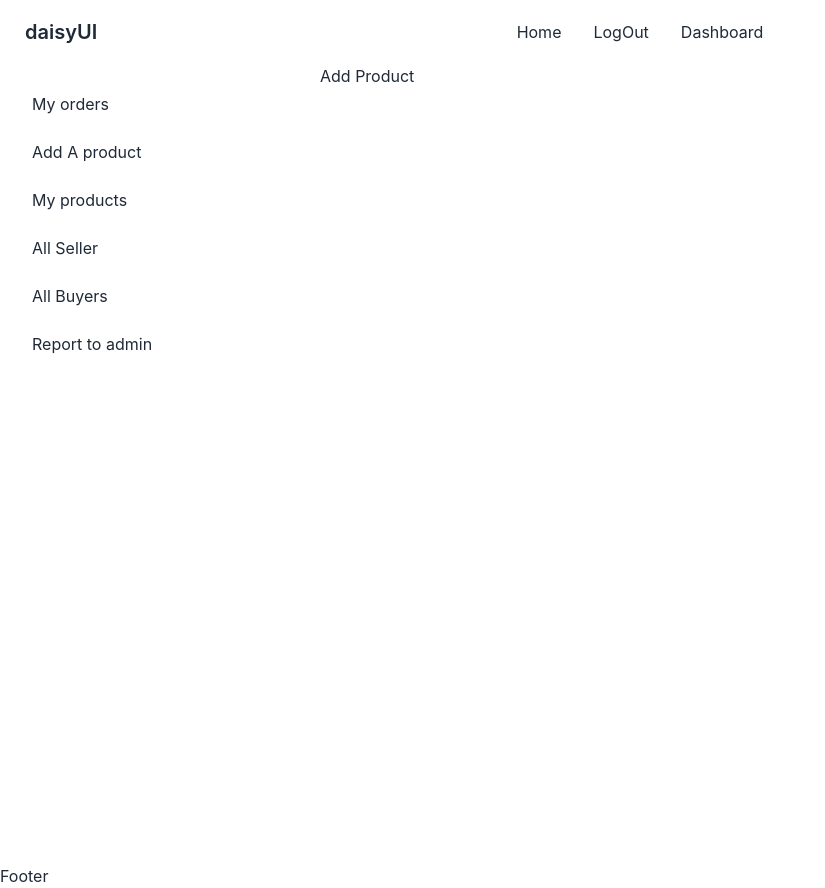
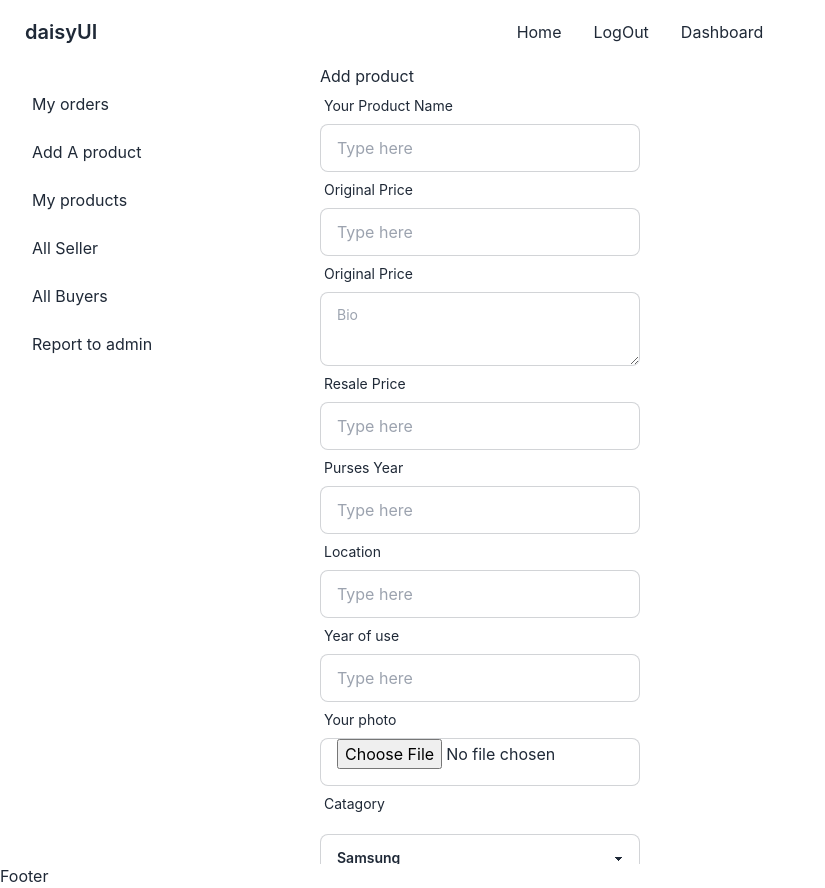
Before and after one commit to muhib95/used-products-resale-clients, a React (Create React App) app: page /dashboard/addproduct in a window 1280 px wide. Shown: the whole page, without its empty margins (0-825 px from the left). Built offline with nearby package versions, Linux system fonts and the light colour scheme; no server answers; sample sign-in values are in the browser's storage.

Commit message:
add product

```diff
--- a/src/Components/DashBoard/AddProduct/AddProduct.js
+++ b/src/Components/DashBoard/AddProduct/AddProduct.js
@@ -1,9 +1,227 @@
-import React from 'react';
+import React, { useContext } from 'react';
+import { useForm } from 'react-hook-form';
+import { UserContext } from '../../AuthContext/AuthContext';
 
 const AddProduct = () => {
+    const {user}=useContext(UserContext);
+    const { register, handleSubmit } = useForm();
+    const sellerName=user.displayName || 'No name';
+    const sellerEmail=user.email || 'no email';
+    let date = new Date();
+	let current_date = date.getFullYear()+"-"+(date.getMonth()+1)+"-"+ date.getDate();
+    let time = new Date();
+	let current_time = time.getHours()+":"+time.getMinutes()+":"+ time.getSeconds();
+    const imageHostKey=process.env.REACT_APP_imgbb_key;
+const  onSubmit=(data)=>{
+    console.log(data);
+    // const productInfo={
+    // }
+    const image=data.picture[0];
+    // console.log(image)
+    const formData = new FormData();
+    formData.append('image', image);
+    const url=`https://api.imgbb.com/1/upload?key=${imageHostKey}`
+    fetch(url, {
+method: 'POST',
+body: formData
+})
+.then((response) => response.json())
+.then((result) => {
+    const productInfo={
+        OriginalPrice:data.OriginalPrice,
+        mobile:data.Phone,
+        brand:data.brand,
+        category:data.catagory,
+        condition:data.condition,
+        location:data.location,
+        name:data.name,
+        resalePrice:data.resalePrice,
+        yearsOfUse:data.useYear,
+        picture:result.data.url,
+        postTime:current_time,
+        postDate:current_date,
+        sellerName,
+      sellerEmail,
+        verified:false,
+        discription:data.description,
+        purchaseYear:data.pursesYear
+        }
+        if(result.success){
+            addProduct(productInfo)
+        }
+    // console.log(result);
+})
+
+}
+
+
+const addProduct=(pInfo)=>{
+    fetch('http://localhost:5000/addProduct', {
+        method: 'POST', // or 'PUT'
+        headers: {
+          'Content-Type': 'application/json',
+        },
+        body: JSON.stringify(pInfo),
+      })
+        .then((response) => response.json())
+        .then((data) => {
+          console.log('Success:', data);
+          if(data.acknowledged){
+
+  alert('Product added');
+          }
+
+
+
+        })
+        .catch((error) => {
+          console.error('Error:', error);
+        });
+}
+// console.log(brandId,OriginalPrice,yearsOfUse,verified,sellerName,resalePrice,purchaseYear,postTime,picture,name,mobile,location,discription,condition,brandId,brand);
     return (
-        <div>
-            Add Product
+        <div className='overflow-hidden'>
+           <h2>Add product</h2>
+           <div >
+           <form onSubmit={handleSubmit(onSubmit)}>
+
+                        <div className="form-control w-full max-w-xs">
+                <label className="label">
+                <span className="label-text">Your Product Name</span>
+                </label>
+                <input type="productName" className="input input-bordered w-full max-w-xs" {...register("name",{ required: "Email Address is required" })} placeholder="Type here"/>
+
+                {/* {errors.email && <p role="alert">{errors.email?.message}</p>} */}
+                </div>
+
+                <div className="form-control w-full max-w-xs">
+                <label className="label">
+                <span className="label-text">Original Price</span>
+                </label>
+                <input type="OriginalPrice" className="input input-bordered w-full max-w-xs" {...register("OriginalPrice",{ required: "Email Address is required" })} placeholder="Type here"/>
+
+                {/* {errors.email && <p role="alert">{errors.email?.message}</p>} */}
+                </div>
+                <div className="form-control w-full max-w-xs">
+                <label className="label">
+                <span className="label-text">Original Price</span>
+                </label>
+
+                <textarea type="description" className="textarea textarea-bordered" {...register("description",{ required: "Email Address is required" })} placeholder="Bio"></textarea>
+                {/* {errors.email && <p role="alert">{errors.email?.message}</p>} */}
+                </div>
+
+
+                <div className="form-control w-full max-w-xs">
+                <label className="label">
+                <span className="label-text">Resale Price</span>
+                </label>
+                <input type="resalePrice" className="input input-bordered w-full max-w-xs" {...register("resalePrice",{ required: "Email Address is required" })} placeholder="Type here"/>
+
+                {/* {errors.email && <p role="alert">{errors.email?.message}</p>} */}
+                </div>
+                <div className="form-control w-full max-w-xs">
+                <label className="label">
+                <span className="label-text">Purses Year</span>
+                </label>
+                <input type="pursesYear" className="input input-bordered w-full max-w-xs" {...register("pursesYear",{ required: "Email Address is required" })} placeholder="Type here"/>
+
+                {/* {errors.email && <p role="alert">{errors.email?.message}</p>} */}
+                </div>
+
+
+                <div className="form-control w-full max-w-xs">
+                <label className="label">
+                <span className="label-text">Location</span>
+                </label>
+                <input type="location" className="input input-bordered w-full max-w-xs" {...register("location",{ required: "Email Address is required" })} placeholder="Type here"/>
+
+                {/* {errors.email && <p role="alert">{errors.email?.message}</p>} */}
+                </div>
+
+                <div className="form-control w-full max-w-xs">
+                <label className="label">
+                <span className="label-text">Year of use</span>
+                </label>
+                <input type="useYear" className="input input-bordered w-full max-w-xs" {...register("useYear",{ required: "Email Address is required" })} placeholder="Type here"/>
+
+                {/* {errors.email && <p role="alert">{errors.email?.message}</p>} */}
+                </div>
+
+
+
+
+                <div className="form-control w-full max-w-xs">
+<label className="label">
+<span className="label-text">Your photo</span>
+</label>
+<input type="file" className="input input-bordered w-full max-w-xs" {...register("picture")} placeholder="Your photo"/>
+
+</div>
+
+
+
+            <div>
+            <label className="label">
+            <span className="label-text">Catagory</span>
+            </label>
+            <select typeof='brand' {...register("catagory",{ required: "Password is required" })} className="select select-bordered w-full max-w-xs mt-3">
+            <option defaultValue={'Catagory'} disabled>Catagory</option>
+            <option value="1">Samsung</option>
+            <option value="2">Sony</option>
+            <option value="3">Lg</option>
+
+
+            </select>
+
+            </div>
+
+            <div>
+            <label className="label">
+            <span className="label-text">Brand Name</span>
+            </label>
+            <select typeof='brand' {...register("brand",{ required: "Password is required" })} className="select select-bordered w-full max-w-xs mt-3">
+            <option defaultValue={'Brand Catagory'} disabled>Brand Catagory</option>
+            <option value="Samsung">Samsung</option>
+            <option value="Sony">Sony</option>
+            <option value="Lg">Lg</option>
+
+
+            </select>
+
+            </div>
+
+            <div>
+            <label className="label">
+            <span className="label-text">Condition</span>
+            </label>
+            <select typeof='condition' {...register("condition",{ required: "Password is required" })} className="select select-bordered w-full max-w-xs mt-3">
+            <option defaultValue={'Condition'} disabled>Condition</option>
+            <option value="Excilent">Excilent</option>
+            <option value="Good">Good</option>
+            <option value="Fair">Fair</option>
+
+
+            </select>
+
+            </div>
+
+            <div className="form-control w-full max-w-xs">
+                <label className="label">
+                <span className="label-text">Phone number</span>
+                </label>
+                <input type="Phone" className="input input-bordered w-full max-w-xs" {...register("Phone",{ required: "Email Address is required" })} placeholder="Type here"/>
+
+                {/* {errors.email && <p role="alert">{errors.email?.message}</p>} */}
+                </div>
+
+
+
+
+
+<input className="btn btn-active w-full mt-3 max-w-xs block" type="submit" />
+</form>
+           </div>
         </div>
     );
 };
--- a/src/Components/LayOut/DashBoardLayOut.js
+++ b/src/Components/LayOut/DashBoardLayOut.js
@@ -9,7 +9,7 @@ const DashBoardLayOut = () => {
             <Navbar></Navbar>
             <div className="drawer drawer-mobile">
   <input id="my-drawer-2" type="checkbox" className="drawer-toggle" />
-  <div className="drawer-content ">
+  <div className="drawer-content">
     <Outlet></Outlet>
     {/* <label htmlFor="my-drawer-2" className="btn btn-primary drawer-button lg:hidden">Open drawer</label> */}
 
--- a/src/Components/Products/Booking/BookingModals.js
+++ b/src/Components/Products/Booking/BookingModals.js
@@ -24,6 +24,7 @@ const BookingModals = ({productData,user}) => {
             productId:productData._id,
             image:productData.picture
         };
+
         fetch('http://localhost:5000/booking', {
             method: 'POST', // or 'PUT'
             headers: {
```
